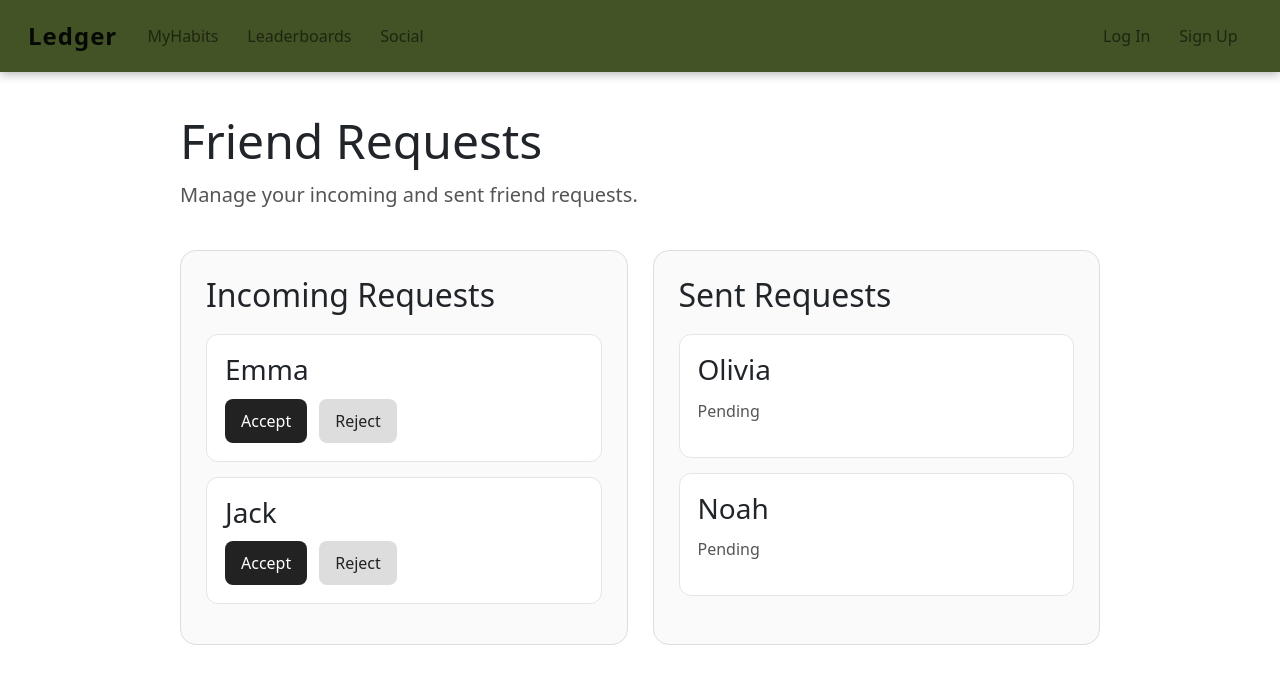
After one commit to danielRuebenacker/Ledger, a Django app: page /requests in a window 1280 px wide. The commit adds this page. Shown: the top 684 px of the page. Run offline with Django 3.2, Linux system fonts and the light colour scheme.

Commit message:
Request page layout

```diff
--- a/teamProject/ledger/urls.py
+++ b/teamProject/ledger/urls.py
@@ -9,4 +9,5 @@ urlpatterns = [
     path('leaderboards', views.leaderboards, name='leaderboards'),
     path('social', views.social, name='social'),
     path('friends', views.friends, name='friends'),
+    path('requests', views.requests_page, name='requests'),
 ]
--- a/teamProject/ledger/views.py
+++ b/teamProject/ledger/views.py
@@ -33,3 +33,16 @@ def friends(request):
         ]
     }
     return render(request, 'ledger/friends.html', context=context_dict)
+
+def requests_page(request):
+    context_dict = {
+        'incoming_requests': [
+            {'name': 'Emma'},
+            {'name': 'Jack'},
+        ],
+        'sent_requests': [
+            {'name': 'Olivia'},
+            {'name': 'Noah'},
+        ]
+    }
+    return render(request, 'ledger/requests.html', context=context_dict)
--- /dev/null
+++ b/teamProject/templates/ledger/requests.html
@@ -0,0 +1,43 @@
+{% extends 'ledger/base.html' %}
+
+{% block body_block %}
+<div style="padding: 40px; max-width: 1000px; margin: 0 auto;">
+    <h1 style="font-size: 48px; margin-bottom: 10px;">Friend Requests</h1>
+    <p style="font-size: 20px; color: #555; margin-bottom: 40px;">
+        Manage your incoming and sent friend requests.
+    </p>
+
+    <div style="display: grid; grid-template-columns: repeat(2, 1fr); gap: 25px;">
+
+        <div style="border: 1px solid #ddd; border-radius: 16px; padding: 25px; background-color: #fafafa;">
+            <h2 style="margin-bottom: 20px;">Incoming Requests</h2>
+
+            {% for request in incoming_requests %}
+            <div style="border: 1px solid #e5e5e5; border-radius: 12px; padding: 18px; margin-bottom: 15px; background-color: white;">
+                <h3 style="margin-bottom: 12px;">{{ request.name }}</h3>
+                <div style="display: flex; gap: 12px;">
+                    <a href="#" style="display: inline-block; padding: 10px 16px; background-color: #222; color: white; text-decoration: none; border-radius: 8px;">
+                        Accept
+                    </a>
+                    <a href="#" style="display: inline-block; padding: 10px 16px; background-color: #ddd; color: #222; text-decoration: none; border-radius: 8px;">
+                        Reject
+                    </a>
+                </div>
+            </div>
+            {% endfor %}
+        </div>
+
+        <div style="border: 1px solid #ddd; border-radius: 16px; padding: 25px; background-color: #fafafa;">
+            <h2 style="margin-bottom: 20px;">Sent Requests</h2>
+
+            {% for request in sent_requests %}
+            <div style="border: 1px solid #e5e5e5; border-radius: 12px; padding: 18px; margin-bottom: 15px; background-color: white;">
+                <h3 style="margin-bottom: 12px;">{{ request.name }}</h3>
+                <p style="color: #555;">Pending</p>
+            </div>
+            {% endfor %}
+        </div>
+
+    </div>
+</div>
+{% endblock %}
--- a/teamProject/templates/ledger/social.html
+++ b/teamProject/templates/ledger/social.html
@@ -24,7 +24,7 @@
             <p style="margin-bottom: 20px; color: #555;">
                 Check incoming and outgoing friend requests.
             </p>
-            <a href="#" style="display: inline-block; padding: 10px 18px; background-color: #222; color: white; text-decoration: none; border-radius: 8px; margin-top: auto; width: fit-content;">
+            <a href="{% url 'ledger:requests' %}" style="display: inline-block; padding: 10px 18px; background-color: #222; color: white; text-decoration: none; border-radius: 8px; margin-top: auto; width: fit-content;">
                 View Requests
             </a>
         </div>
```
